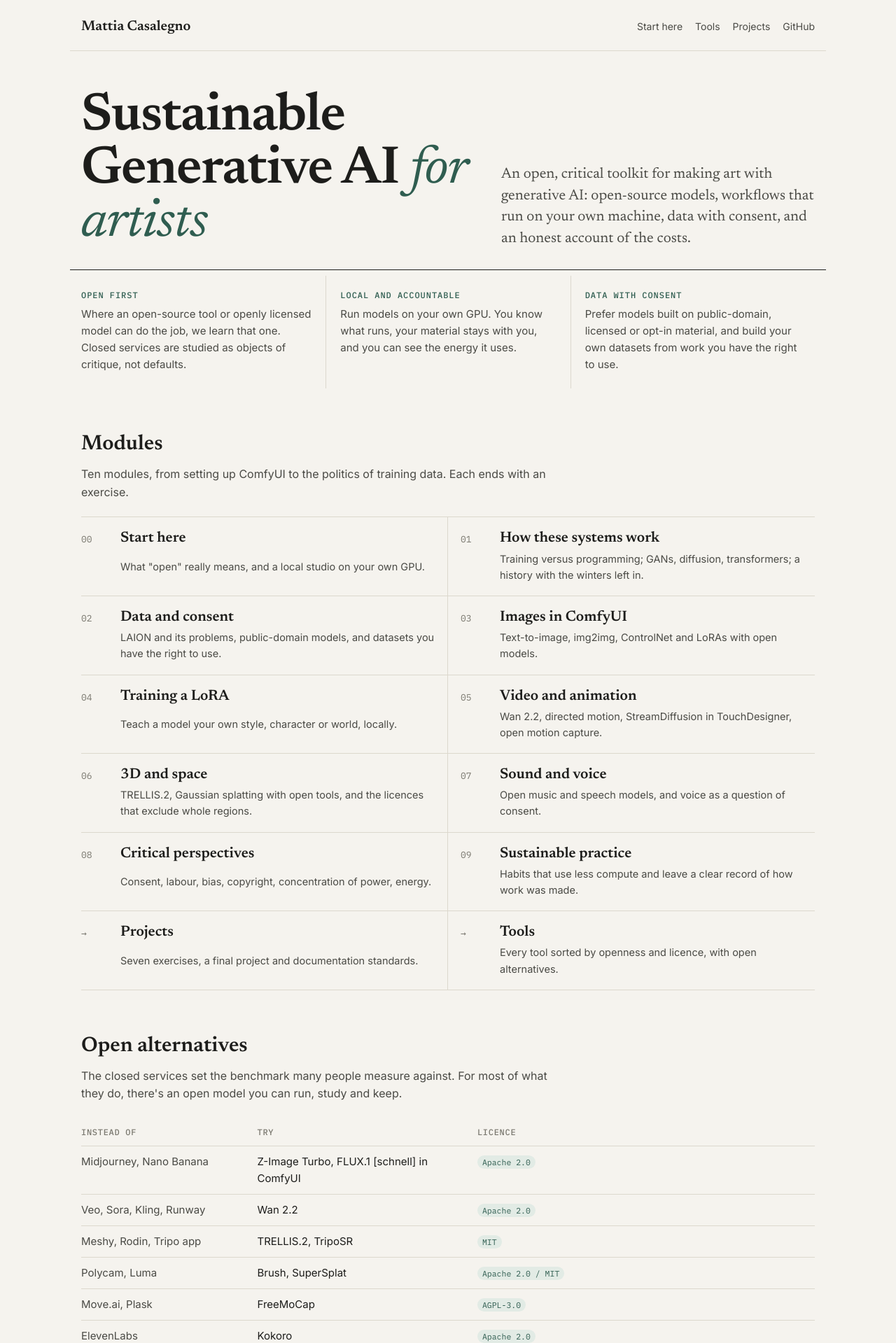
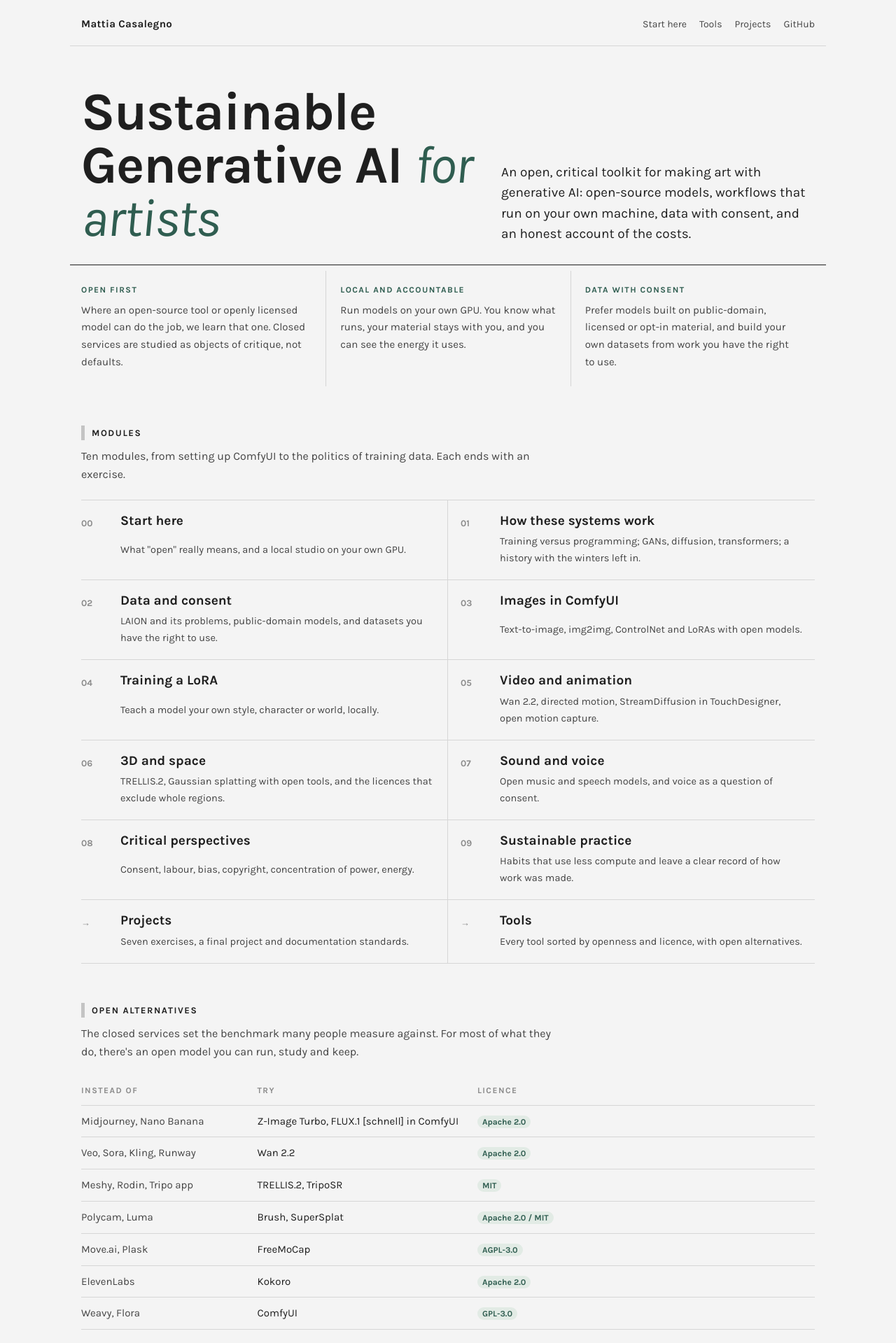
Before and after one commit to ARadicalHypothesis/generative-ai-for-artists, a Jekyll site: the page built from index.html, in a window 1280 px wide. Shown: the top 1919 px of the page at 70% size. Built offline with Jekyll 4.4.1, drawn with Linux system fonts in a browser that asks for light colours; some of the changed text lies outside the part shown.

Commit message:
Link name and Pratt department everywhere; Karla typography to match Tangible Feelings
Co-Authored-By: Claude Opus 5.5 <noreply@anthropic.com>
Claude-Session: https://claude.ai/code/session_011Z87Gt4pAHF1XFWKkcp5Ux

```diff
--- a/_layouts/default.html
+++ b/_layouts/default.html
@@ -7,7 +7,7 @@
 <meta name="description" content="{{ page.description | default: site.description }}">
 <link rel="preconnect" href="https://fonts.googleapis.com">
 <link rel="preconnect" href="https://fonts.gstatic.com" crossorigin>
-<link href="https://fonts.googleapis.com/css2?family=IBM+Plex+Mono:wght@400;500&family=Newsreader:ital,opsz,wght@0,6..72,400;0,6..72,600;1,6..72,400&family=Inter:wght@400;500;600&display=swap" rel="stylesheet">
+<link href="https://fonts.googleapis.com/css2?family=Karla:ital,wght@0,400;0,700;1,400&family=IBM+Plex+Mono:wght@400&display=swap" rel="stylesheet">
 <link rel="stylesheet" href="{{ '/assets/style.css' | relative_url }}">
 </head>
 <body class="doc">
--- a/assets/style.css
+++ b/assets/style.css
@@ -1,10 +1,10 @@
 :root {
-  --paper: #f5f3ee;
-  --card: #fbfaf7;
-  --ink: #1d1d1b;
-  --ink-2: #4a4a45;
-  --muted: #7a786f;
-  --rule: #dcd8cd;
+  --paper: #f4f4f4;
+  --card: #ffffff;
+  --ink: #1f1f1f;
+  --ink-2: #454545;
+  --muted: #8a8a8a;
+  --rule: #d6d6d6;
   --accent: #2f5d50;
   --accent-soft: #e2ebe5;
   --amber: #8a5a12;
@@ -12,8 +12,9 @@
   --closed: #8b3a2e;
   --closed-soft: #f2e1dc;
   --code-bg: #ebe8df;
-  --serif: "Newsreader", Georgia, "Times New Roman", serif;
-  --sans: "Inter", "Helvetica Neue", Arial, sans-serif;
+  --serif: "Karla", "Helvetica Neue", Arial, sans-serif;
+  --sans: "Karla", "Helvetica Neue", Arial, sans-serif;
+  --label: "Karla", "Helvetica Neue", Arial, sans-serif;
   --mono: "IBM Plex Mono", ui-monospace, Menlo, monospace;
 }
 @media (prefers-color-scheme: dark) {
@@ -46,7 +47,7 @@ body {
   color: var(--ink);
   font-family: var(--sans);
   font-size: 16px;
-  line-height: 1.6;
+  line-height: 1.65;
 }
 a { color: var(--accent); text-underline-offset: 3px; text-decoration-thickness: 1px; }
 a:hover { text-decoration-thickness: 2px; }
@@ -57,15 +58,15 @@ a:hover { text-decoration-thickness: 2px; }
   max-width: 1080px; margin: 0 auto; padding: 22px 16px 18px;
   border-bottom: 1px solid var(--rule);
 }
-.brand { font-family: var(--serif); font-size: 20px; font-weight: 600; color: var(--ink); text-decoration: none; }
+.brand { font-family: var(--sans); font-size: 15px; font-weight: 700; letter-spacing: 0.02em; color: var(--ink); text-decoration: none; }
 .topbar nav { display: flex; flex-wrap: wrap; gap: 6px 18px; font-size: 14px; }
 .topbar nav a { color: var(--ink-2); text-decoration: none; }
 .topbar nav a:hover { color: var(--accent); }
 
 /* documents */
 .prose { max-width: 760px; margin: 0 auto; padding: 36px 16px 64px; }
-.prose h1 { font-family: var(--serif); font-weight: 600; font-size: clamp(30px, 5vw, 42px); line-height: 1.12; margin: 0 0 18px; letter-spacing: -0.01em; }
-.prose h2 { font-family: var(--serif); font-weight: 600; font-size: 26px; line-height: 1.2; margin: 48px 0 12px; padding-top: 18px; border-top: 1px solid var(--rule); }
+.prose h1 { font-family: var(--serif); font-weight: 700; font-size: clamp(30px, 5vw, 42px); line-height: 1.12; margin: 0 0 18px; letter-spacing: -0.01em; }
+.prose h2 { font-family: var(--label); font-weight: 700; font-size: 13px; letter-spacing: 0.12em; text-transform: uppercase; line-height: 1.4; margin: 52px 0 14px; padding-left: 10px; border-left: 5px solid #c4c4c4; }
 .prose h3 { font-size: 17px; font-weight: 600; margin: 30px 0 8px; }
 .prose p, .prose li { color: var(--ink); }
 .prose ul, .prose ol { padding-left: 22px; }
@@ -76,8 +77,8 @@ a:hover { text-decoration-thickness: 2px; }
 .prose pre { background: var(--code-bg); padding: 14px 16px; overflow-x: auto; border-radius: 4px; font-size: 14px; line-height: 1.5; }
 .prose pre code { background: none; padding: 0; }
 .prose hr { border: 0; border-top: 1px solid var(--rule); margin: 40px 0; }
-.kicker { font-family: var(--mono); font-size: 12px; letter-spacing: 0.08em; text-transform: uppercase; color: var(--muted); margin: 0 0 10px; }
-.lede { font-family: var(--serif); font-size: 21px; line-height: 1.45; color: var(--ink-2); }
+.kicker { font-family: var(--label); font-size: 12px; letter-spacing: 0.12em; text-transform: uppercase; color: var(--muted); margin: 0 0 10px; }
+.lede { font-family: var(--sans); font-size: 19px; line-height: 1.55; color: var(--ink); }
 
 /* tables */
 .prose table { width: 100%; border-collapse: collapse; margin: 18px 0 26px; font-size: 14.5px; display: block; overflow-x: auto; }
@@ -85,7 +86,7 @@ a:hover { text-decoration-thickness: 2px; }
 .prose th { font-weight: 600; color: var(--ink-2); border-bottom: 2px solid var(--rule); white-space: nowrap; }
 
 /* licence tags */
-.tag { display: inline; font-family: var(--mono); font-size: 11.5px; line-height: 1.9; padding: 2px 7px; border-radius: 10px; box-decoration-break: clone; -webkit-box-decoration-break: clone; }
+.tag { display: inline; font-family: var(--label); font-size: 12px; font-weight: 700; line-height: 1.9; padding: 2px 7px; border-radius: 10px; box-decoration-break: clone; -webkit-box-decoration-break: clone; }
 .tag.open { background: var(--accent-soft); color: var(--accent); }
 .tag.weights { background: var(--amber-soft); color: var(--amber); }
 .tag.closed { background: var(--closed-soft); color: var(--closed); }
@@ -98,17 +99,17 @@ a:hover { text-decoration-thickness: 2px; }
 
 /* ---------- home ---------- */
 .home-hero { max-width: 1080px; margin: 0 auto; padding: 56px 16px 28px; display: grid; grid-template-columns: 1.25fr 1fr; gap: 40px; align-items: end; }
-.home-hero h1 { font-family: var(--serif); font-weight: 600; font-size: clamp(40px, 7vw, 76px); line-height: 1.0; letter-spacing: -0.02em; margin: 0; }
+.home-hero h1 { font-family: var(--serif); font-weight: 700; font-size: clamp(40px, 7vw, 76px); line-height: 1.0; letter-spacing: -0.02em; margin: 0; }
 .home-hero h1 em { font-style: italic; font-weight: 400; color: var(--accent); }
 .home-hero .lede { margin: 0; }
 .principles { max-width: 1080px; margin: 0 auto; padding: 8px 16px 0; display: grid; grid-template-columns: repeat(3, 1fr); gap: 0; border-top: 1px solid var(--ink); }
 .principles div { padding: 18px 20px 22px 0; }
 .principles div + div { padding-left: 20px; border-left: 1px solid var(--rule); }
-.principles h3 { font-family: var(--mono); font-size: 12px; letter-spacing: 0.08em; text-transform: uppercase; margin: 0 0 6px; color: var(--accent); font-weight: 500; }
+.principles h3 { font-family: var(--label); font-size: 12px; letter-spacing: 0.12em; text-transform: uppercase; margin: 0 0 6px; color: var(--accent); font-weight: 700; }
 .principles p { margin: 0; font-size: 15px; color: var(--ink-2); }
 
 .section { max-width: 1080px; margin: 0 auto; padding: 56px 16px 0; }
-.section > h2 { font-family: var(--serif); font-weight: 600; font-size: 30px; margin: 0 0 6px; }
+.section > h2 { font-family: var(--label); font-weight: 700; font-size: 13px; letter-spacing: 0.12em; text-transform: uppercase; margin: 0 0 10px; padding-left: 10px; border-left: 5px solid #c4c4c4; }
 .section > p.sub { margin: 0 0 22px; color: var(--ink-2); max-width: 680px; }
 
 .modules { list-style: none; margin: 0; padding: 0; display: grid; grid-template-columns: repeat(2, 1fr); border-top: 1px solid var(--rule); }
@@ -117,24 +118,24 @@ a:hover { text-decoration-thickness: 2px; }
 .modules a { display: grid; grid-template-columns: 44px 1fr; gap: 4px 12px; padding: 18px 18px 18px 0; text-decoration: none; color: var(--ink); height: 100%; }
 .modules li:nth-child(even) a { padding-left: 18px; }
 .modules a:hover { background: var(--card); }
-.modules .n { font-family: var(--mono); font-size: 13px; color: var(--muted); padding-top: 4px; }
-.modules .t { font-family: var(--serif); font-size: 21px; font-weight: 600; line-height: 1.2; }
+.modules .n { font-family: var(--label); font-size: 13px; font-weight: 700; color: var(--muted); padding-top: 4px; }
+.modules .t { font-family: var(--sans); font-size: 19px; font-weight: 700; line-height: 1.2; }
 .modules .d { grid-column: 2; font-size: 14.5px; color: var(--ink-2); }
 
 .swap { width: 100%; border-collapse: collapse; font-size: 15px; }
 .swap th, .swap td { text-align: left; padding: 10px 10px 10px 0; border-bottom: 1px solid var(--rule); vertical-align: top; }
-.swap th { font-family: var(--mono); font-size: 12px; font-weight: 500; letter-spacing: 0.06em; text-transform: uppercase; color: var(--muted); }
+.swap th { font-family: var(--label); font-size: 12px; font-weight: 700; letter-spacing: 0.12em; text-transform: uppercase; color: var(--muted); }
 .swap td:first-child { color: var(--ink-2); width: 24%; }
 .swap td:nth-child(2) { width: 30%; }
 .table-wrap { overflow-x: auto; }
 
 .split { display: grid; grid-template-columns: 1fr 1fr; gap: 40px; }
-.fact .figure-big { font-family: var(--serif); font-size: 40px; line-height: 1.05; font-weight: 600; color: var(--accent); margin: 0 0 8px; }
+.fact .figure-big { font-family: var(--sans); font-size: 36px; line-height: 1.1; font-weight: 700; color: var(--accent); margin: 0 0 8px; }
 .fact { border-top: 1px solid var(--rule); padding: 16px 0; }
 .fact p { margin: 0; color: var(--ink-2); font-size: 15px; }
 .fact .src { font-size: 13px; color: var(--muted); margin-top: 4px; }
 .history { max-width: 1080px; margin: 56px auto 0; padding: 22px 16px 0; border-top: 1px solid var(--ink); display: grid; grid-template-columns: 200px 1fr; gap: 24px; }
-.history h2 { font-family: var(--mono); font-size: 12px; letter-spacing: 0.08em; text-transform: uppercase; color: var(--muted); font-weight: 500; margin: 4px 0 0; }
+.history h2 { font-family: var(--label); font-size: 12px; letter-spacing: 0.12em; text-transform: uppercase; color: var(--ink); font-weight: 700; border-left: 5px solid #c4c4c4; padding-left: 10px; margin: 4px 0 0; }
 .history p { margin: 0 0 10px; color: var(--ink-2); }
 
 @media (max-width: 760px) {
--- a/index.html
+++ b/index.html
@@ -14,7 +14,7 @@ layout: null
 <link rel="canonical" href="https://aradicalhypothesis.github.io/sustainable-generative-ai-for-artists/">
 <link rel="preconnect" href="https://fonts.googleapis.com">
 <link rel="preconnect" href="https://fonts.gstatic.com" crossorigin>
-<link href="https://fonts.googleapis.com/css2?family=IBM+Plex+Mono:wght@400;500&family=Newsreader:ital,opsz,wght@0,6..72,400;0,6..72,600;1,6..72,400&family=Inter:wght@400;500;600&display=swap" rel="stylesheet">
+<link href="https://fonts.googleapis.com/css2?family=Karla:ital,wght@0,400;0,700;1,400&family=IBM+Plex+Mono:wght@400&display=swap" rel="stylesheet">
 <link rel="stylesheet" href="{{ '/assets/style.css' | relative_url }}">
 </head>
 <body>
```
Also changed, not shown: other parts of _layouts/default.html (+1 -1 lines), other parts of index.html (+2 -2 lines), LICENSE.md, README.md.
